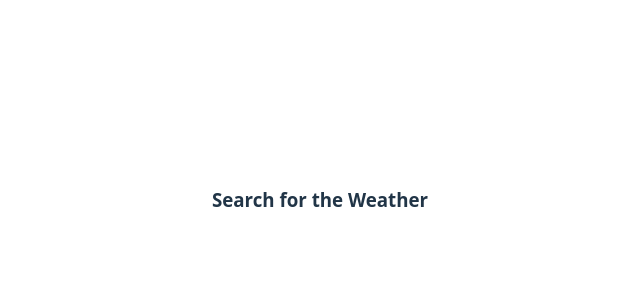
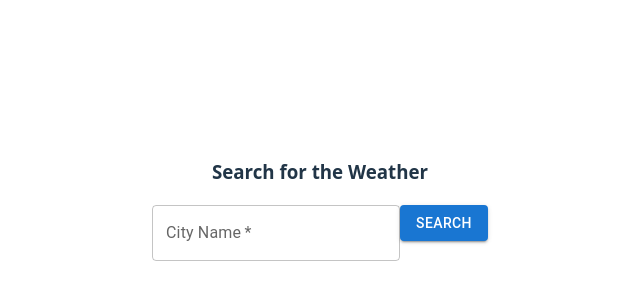
Before and after one commit to alokmuskan/Weather-Widget, a React (Vite) app: page / in a window 1280 px wide. Shown: the part 200-500 px from the top of the page, without its empty margins (320-960 px from the left). Built offline with nearby package versions, Linux system fonts and the light colour scheme.

Commit message:
created a input field and a search button

```diff
--- a/src/SearchBox.jsx
+++ b/src/SearchBox.jsx
@@ -1,7 +1,14 @@
+import TextField from '@mui/material/TextField';
+import Button from '@mui/material/Button';
+
 export default function SearchBox() {
     return (
         <div>
             <h3>Search for the Weather</h3>
+            <form>
+                <TextField id="city" label="City Name" variant="outlined" required/>
+                <Button variant="contained">Search</Button>
+            </form>
         </div>
     );
 }
```
